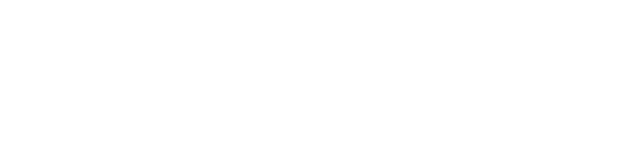
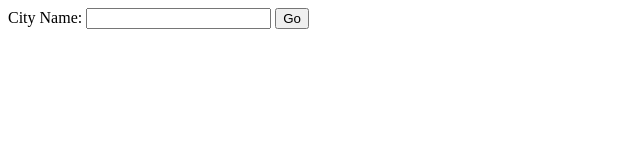
Before and after one commit to alntruong/WeatherProject, a website: page index.html in a window 1280 px wide. Shown: the whole page, without its empty margins (0-640 px from the left). Drawn offline with Linux system fonts and the light colour scheme.

Commit message:
added form button & text input

```diff
--- a/index.html
+++ b/index.html
@@ -7,6 +7,10 @@
  <title>Document</title>
 </head>
 <body>
-
+ <form action="/" method="post">
+  <label for="cityInput">City Name:</label>
+  <input id="cityInput" type="text" name="cityName">
+  <button type="submit">Go</button>
+ </form>
 </body>
 </html>
```
